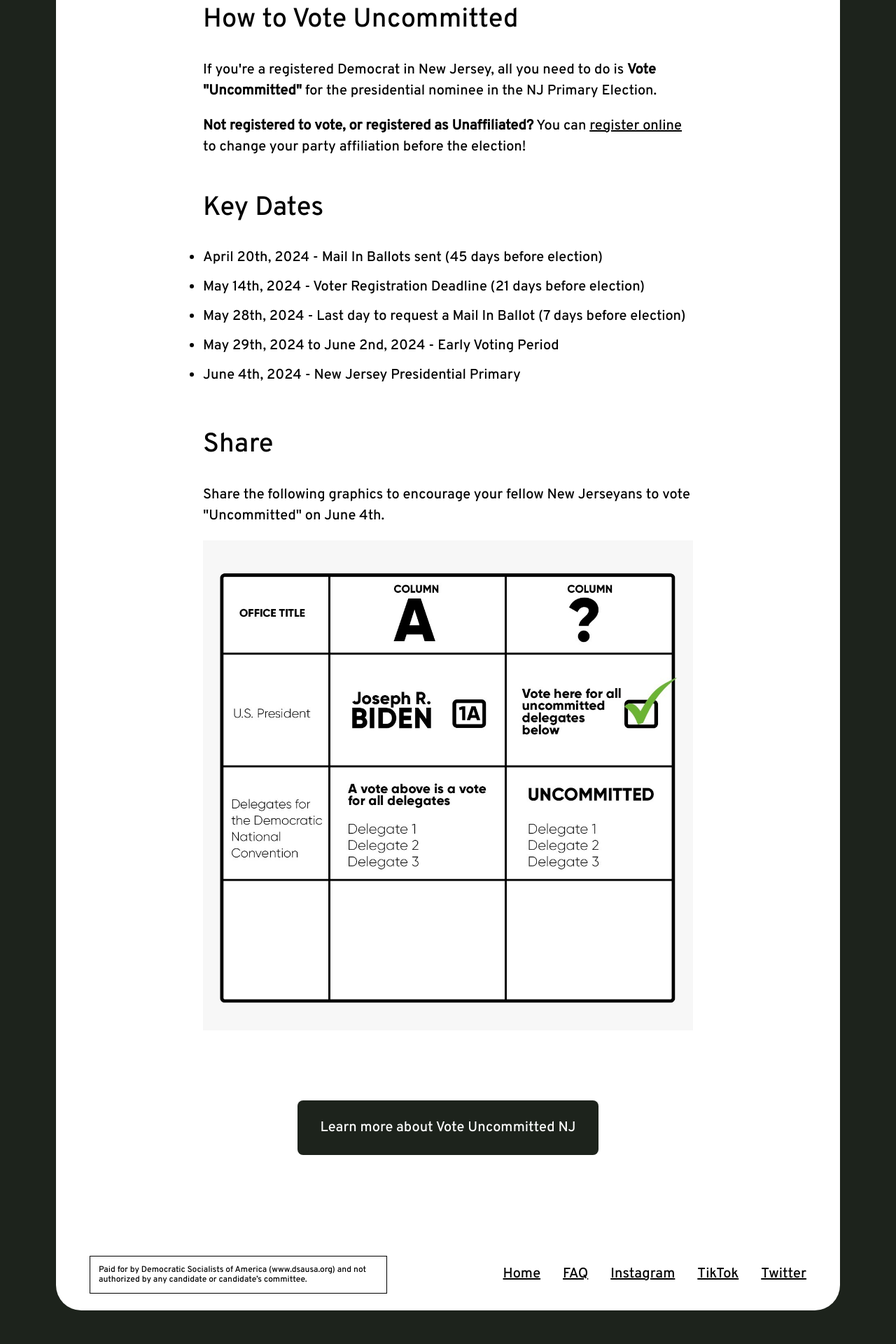
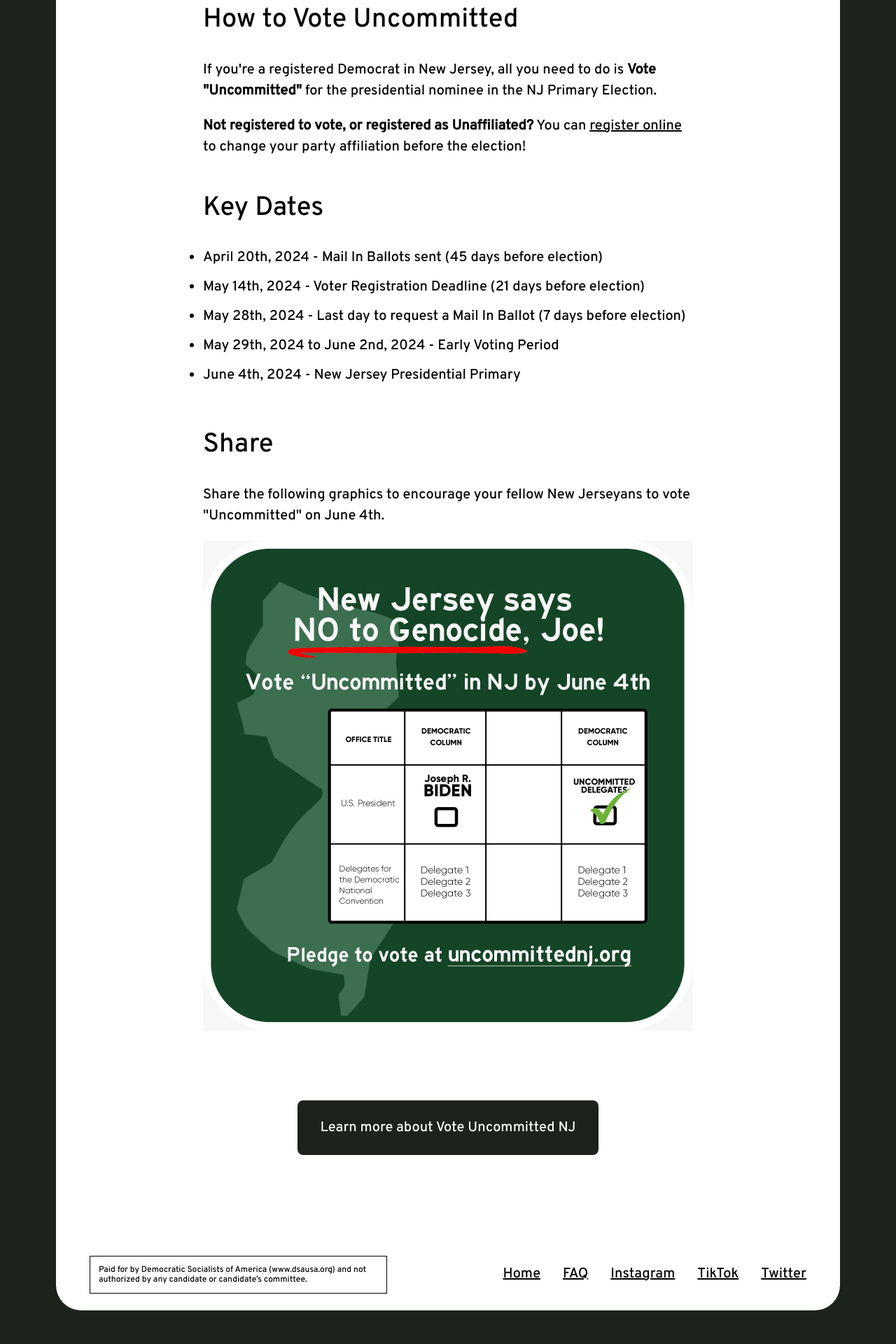
Before and after one commit to dsa-ntc/uncommittednj.org, a Jekyll site: the page built from index.html, in a window 1280 px wide. Shown: the part 1121-3041 px from the top of the page at 70% size. Built offline with Jekyll 4.4.1, drawn with Linux system fonts in a browser that asks for light colours.

Commit message:
Update index.html

```diff
--- a/index.html
+++ b/index.html
@@ -68,7 +68,7 @@ vote "Uncommitted" on June 4th.</p>
 
    <!-- <img src="/assets/vote-uncommitted-social.png"> -->
 
-    <img src="/assets/sample-ballot.png">
+    <img src="assets/uncommitted-ballot-graphic.jpeg">
   </div>
 
   <div class='section cta'>
```
